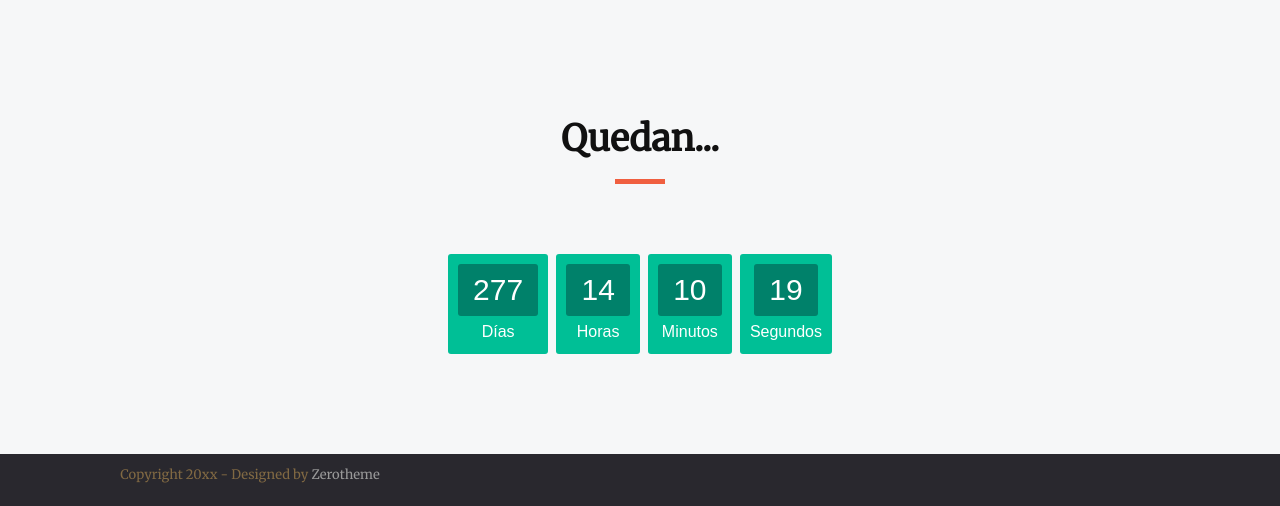
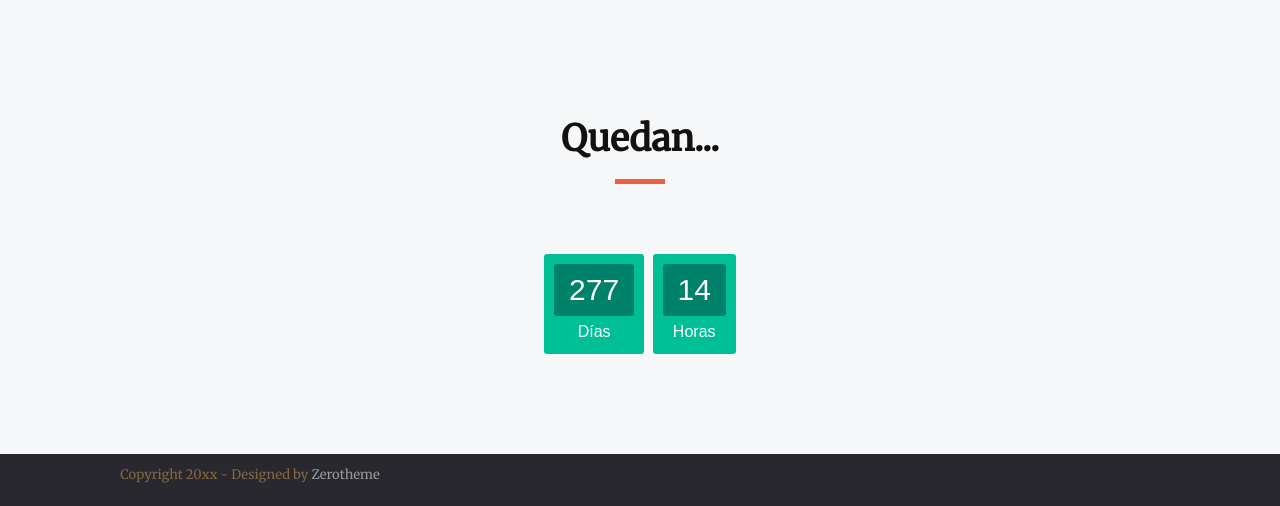
Before and after one commit to palvarez89/paparajotesybellotas, a Django app: page /es/ in a window 1280 px wide. Shown: the part 342-848 px from the top of the page. Run offline with Django 3.2, Linux system fonts and the light colour scheme; some libraries are stand-ins or nearby versions.

Commit message:
Remove minutes and seconds from countdown

```diff
--- a/paparajotes_y_bellotas/templates/pages/home.html
+++ b/paparajotes_y_bellotas/templates/pages/home.html
@@ -19,14 +19,6 @@
 			  <div>
 			    <span class="hours"></span>
 			    <div class="smalltext">{% trans 'Horas' %}</div>
-			  </div>
-			  <div>
-			    <span class="minutes"></span>
-			    <div class="smalltext">{% trans 'Minutos' %}</div>
-			  </div>
-			  <div>
-			    <span class="seconds"></span>
-			    <div class="smalltext">{% trans 'Segundos' %}</div>
 			  </div>
 			</div>
 
@@ -85,16 +77,12 @@ function initializeClock(id, endtime) {
   var clock = document.getElementById(id);
   var daysSpan = clock.querySelector('.days');
   var hoursSpan = clock.querySelector('.hours');
-  var minutesSpan = clock.querySelector('.minutes');
-  var secondsSpan = clock.querySelector('.seconds');
 
   function updateClock() {
     var t = getTimeRemaining(endtime);
 
     daysSpan.innerHTML = t.days;
     hoursSpan.innerHTML = ('0' + t.hours).slice(-2);
-    minutesSpan.innerHTML = ('0' + t.minutes).slice(-2);
-    secondsSpan.innerHTML = ('0' + t.seconds).slice(-2);
 
     if (t.total <= 0) {
       clearInterval(timeinterval);
```
